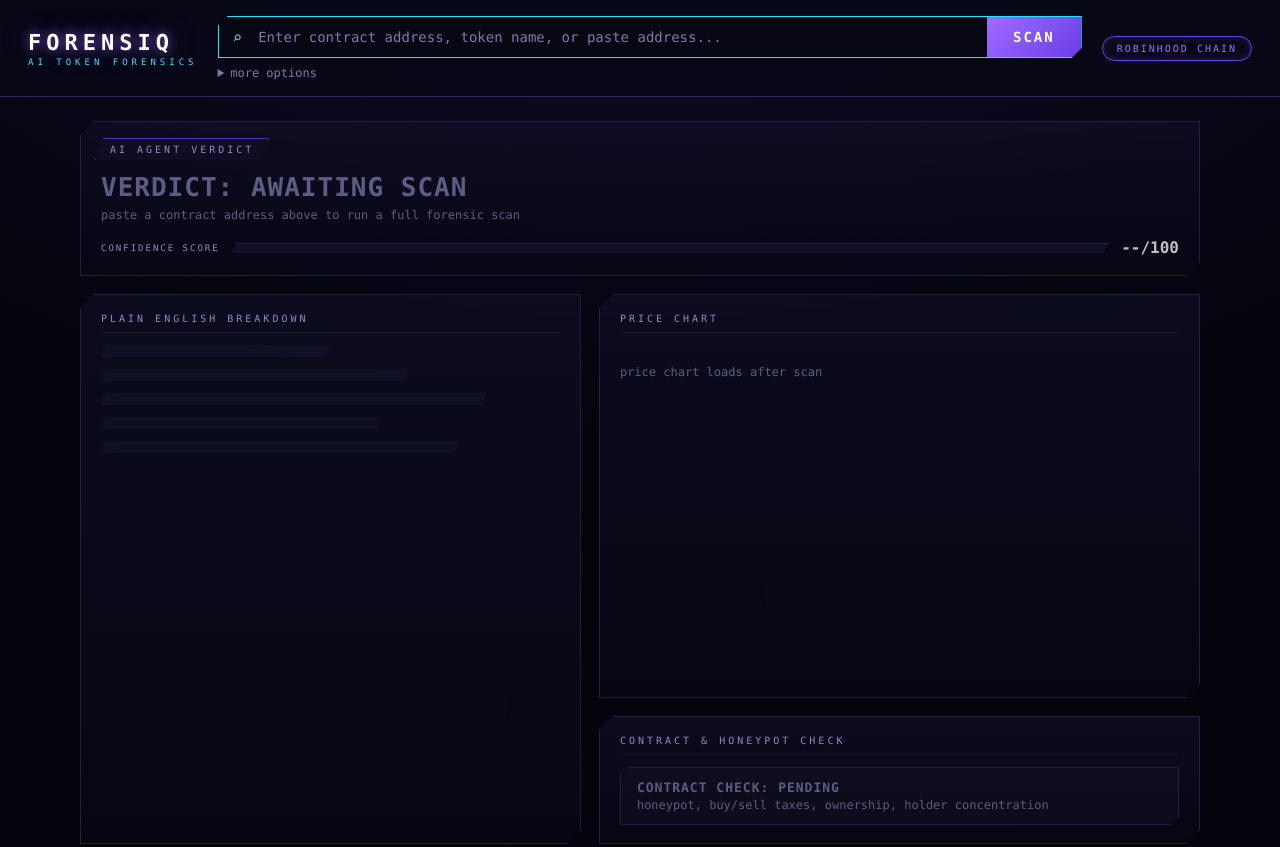
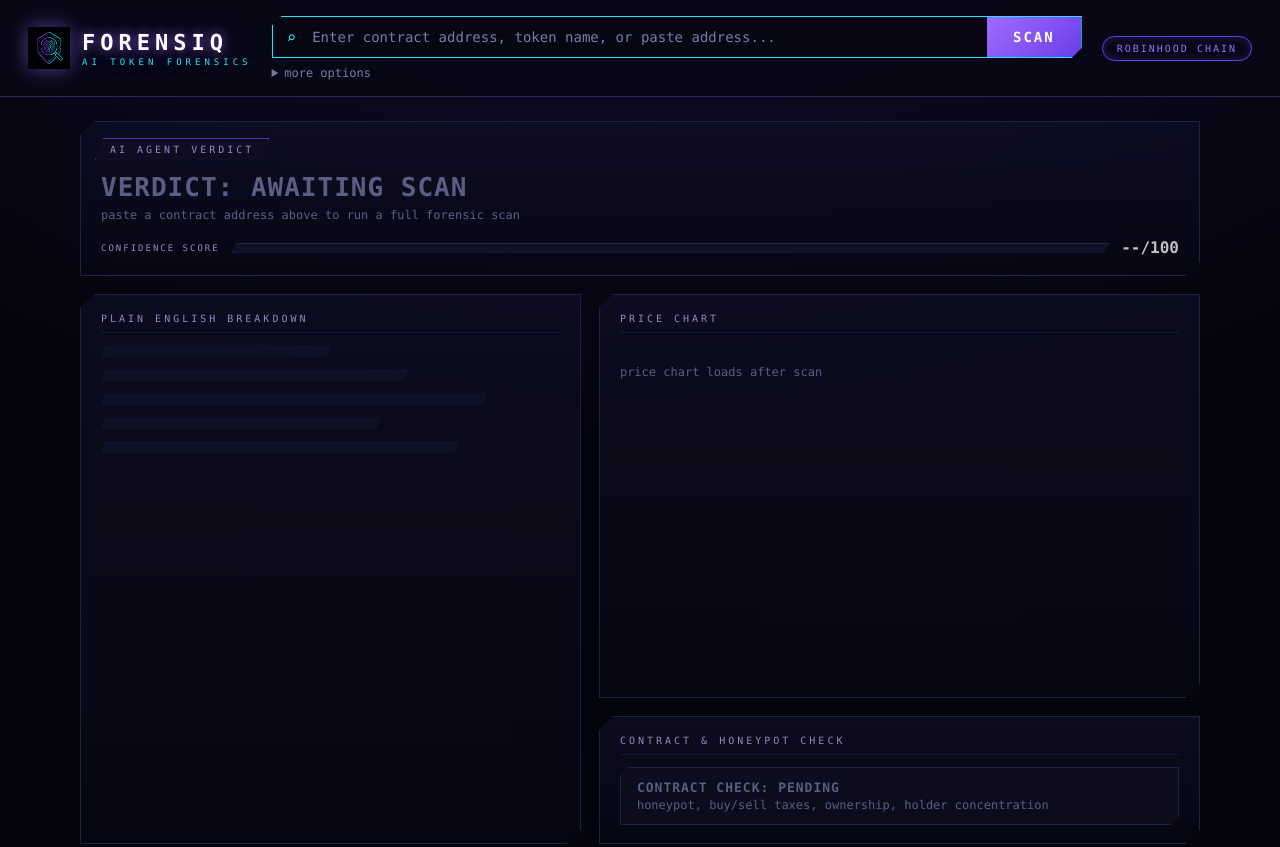
Before and after one commit to Rastacowboy0131/forensiq, a plain HTML site: page public/index.html in a window 1280 px wide. Shown: the top 847 px of the page. Drawn offline with Linux system fonts and the light colour scheme; no server answers.

Commit message:
Add logo mark + favicons to header

```diff
--- a/public/index.html
+++ b/public/index.html
@@ -4,13 +4,19 @@
 <meta charset="utf-8">
 <meta name="viewport" content="width=device-width, initial-scale=1">
 <title>FORENSIQ | AI Token Forensics</title>
+<link rel="icon" href="assets/favicon.ico">
+<link rel="icon" type="image/png" sizes="32x32" href="assets/favicon-32.png">
+<link rel="icon" type="image/png" sizes="192x192" href="assets/favicon-192.png">
 <link rel="stylesheet" href="style.css">
 </head>
 <body>
 <header>
   <div class="brand">
-    <h1>FORENSIQ</h1>
-    <p class="tag">AI TOKEN FORENSICS</p>
+    <img class="brand-logo" src="assets/logo-mark.png" alt="FORENSIQ logo">
+    <div class="brand-text">
+      <h1>FORENSIQ</h1>
+      <p class="tag">AI TOKEN FORENSICS</p>
+    </div>
   </div>
   <form id="scan-form" autocomplete="off">
     <div class="search-wrap">
--- a/public/style.css
+++ b/public/style.css
@@ -33,6 +33,8 @@
   border-bottom: 1px solid var(--border);
   background: rgba(8, 8, 22, .85);
 }
+.brand { display: flex; align-items: center; gap: 12px; }
+.brand-logo { height: 42px; width: auto; filter: drop-shadow(0 0 10px rgba(160, 107, 255, .5)); }
 .brand h1 {
   font-size: 22px; letter-spacing: 5px; color: #fff;
   text-shadow: 0 0 12px rgba(160, 107, 255, .8), 0 0 30px rgba(160, 107, 255, .35);
```
Also changed, not shown: public/assets/favicon-192.png (added), public/assets/favicon-32.png (added), public/assets/favicon.ico (added), public/assets/logo-mark.png (added), public/assets/wordmark.png (added).
